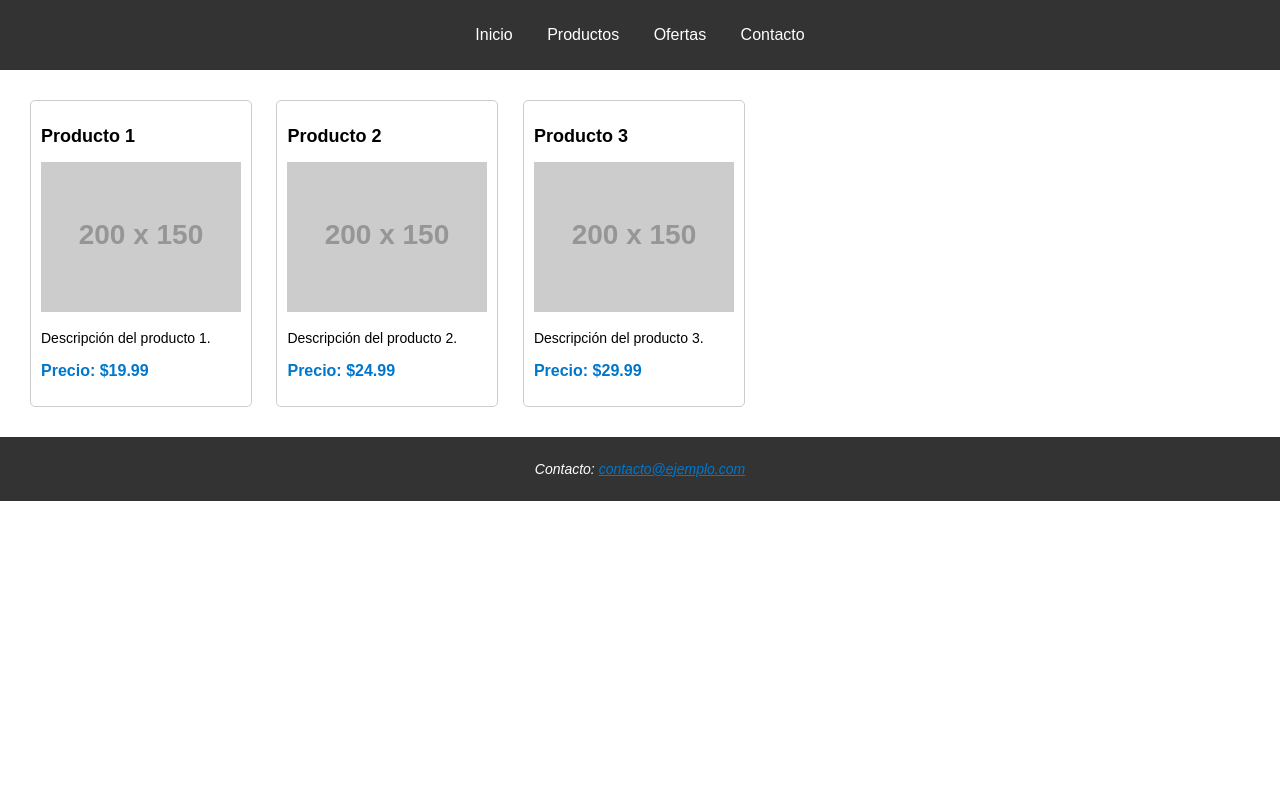
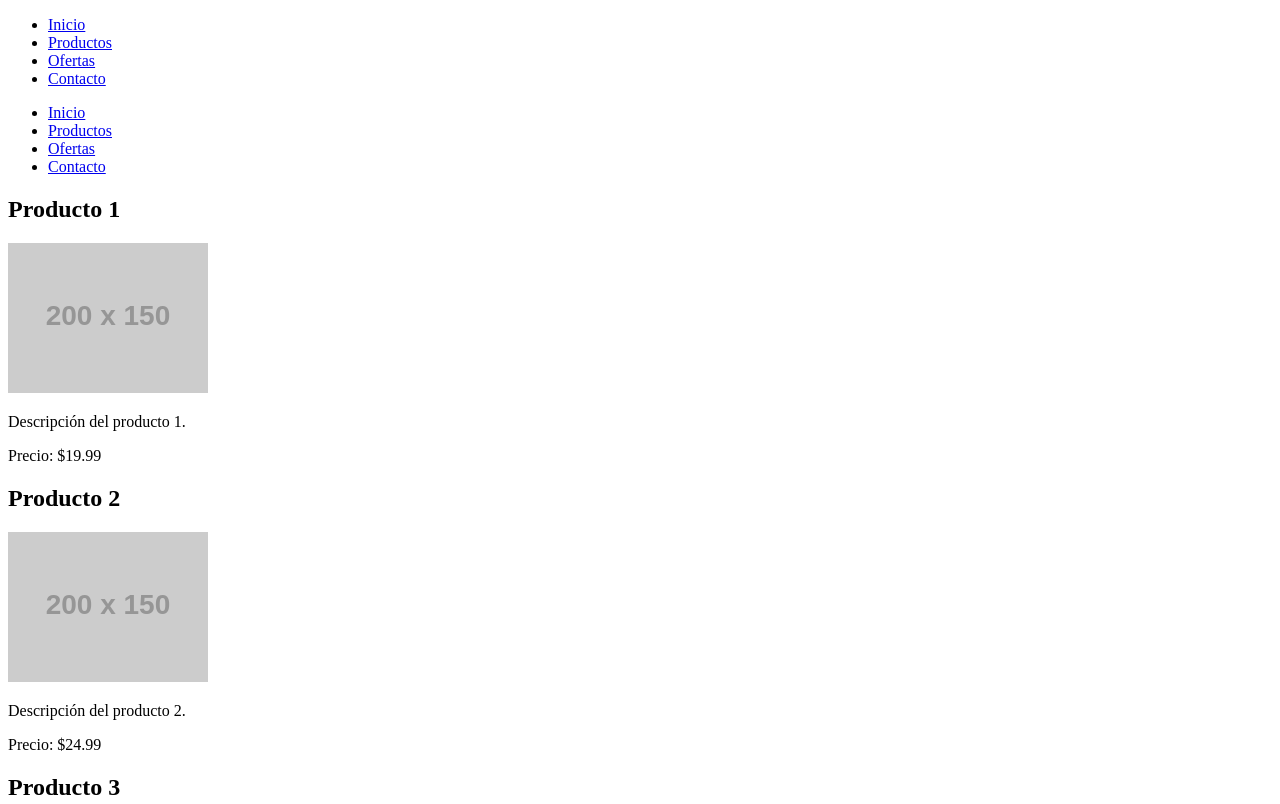
Before and after one commit to aranorj/material-de-practica-css, a website: page views/index.html in a window 1280 px wide. Shown: the top 804 px of the page. Drawn offline with Linux system fonts and the light colour scheme; placeholder pictures from the web are drawn by us.

Commit message:
solo html

```diff
--- a/public/css/styles.css
+++ /dev/null
@@ -1,78 +0,0 @@
-
-body {
-    font-family: Arial, sans-serif;
-    margin: 0;
-    padding: 0;
-}
-
-.header {
-    background-color: #333;
-    color: #fff;
-    padding: 10px;
-}
-
-.header__nav {
-    text-align: center;
-}
-
-.nav__list {
-    list-style: none;
-    padding: 0;
-}
-
-.nav__item {
-    display: inline;
-    margin: 0 15px;
-}
-
-.nav__link {
-    text-decoration: none;
-    color: #fff;
-}
-
-.main {
-    padding: 20px;
-}
-
-.product {
-    border: 1px solid #ccc;
-    border-radius: 5px;
-    padding: 10px;
-    margin: 10px;
-    display: inline-block;
-    width: 200px;
-}
-
-.product__title {
-    font-size: 18px;
-    font-weight: bold;
-}
-
-.product__image {
-    max-width: 100%;
-}
-
-.product__description {
-    font-size: 14px;
-}
-
-.product__price {
-    font-size: 16px;
-    font-weight: bold;
-    color: #0077cc;
-}
-
-.footer {
-    background-color: #333;
-    color: #fff;
-    padding: 10px;
-    text-align: center;
-}
-
-.footer__contact {
-    font-size: 14px;
-}
-
-.footer__contact-link {
-    color: #0077cc;
-}
--- a/views/index.html
+++ b/views/index.html
@@ -4,7 +4,6 @@
     <meta charset="UTF-8">
     <meta name="viewport" content="width=device-width, initial-scale=1.0">
     <title>Tienda de Ejemplo</title>
-    <link rel="stylesheet" href="/css/styles.css">
 </head>
 <body>
     <header class="header">
@@ -17,29 +16,40 @@
             </ul>
         </nav>
     </header>
-    <main class="main">
-        <article class="product">
-            <h1 class="product__title">Producto 1</h1>
-            <img src="https://via.placeholder.com/200x150" alt="Producto 1" class="product__image">
-            <p class="product__description">Descripción del producto 1.</p>
-            <p class="product__price">Precio: $19.99</p>
+    <body>
+        <header>
+            <nav>
+                <ul>
+                    <li><a href="#">Inicio</a></li>
+                    <li><a href="#">Productos</a></li>
+                    <li><a href="#">Ofertas</a></li>
+                    <li><a href="#">Contacto</a></li>
+                </ul>
+            </nav>
+        </header>
+        <main>
+            <article>
+                <h1>Producto 1</h1>
+                <img src="https://via.placeholder.com/200x150" alt="Producto 1">
+                <p>Descripción del producto 1.</p>
+                <p>Precio: $19.99</p>
             </article>
-        <article class="product">
-            <h1 class="product__title">Producto 2</h1>
-            <img src="https://via.placeholder.com/200x150" alt="Producto 2" class="product__image">
-            <p class="product__description">Descripción del producto 2.</p>
-            <p class="product__price">Precio: $24.99</p>
+            <article>
+                <h1>Producto 2</h1>
+                <img src="https://via.placeholder.com/200x150" alt="Producto 2">
+                <p>Descripción del producto 2.</p>
+                <p>Precio: $24.99</p>
             </article>
-        <article class="product">
-            <h1 class="product__title">Producto 3</h1>
-            <img src="https://via.placeholder.com/200x150" alt="Producto 3" class="product__image">
-            <p class="product__description">Descripción del producto 3.</p>
-            <p class="product__price">Precio: $29.99</p>
+            <article>
+                <h1>Producto 3</h1>
+                <img src="https://via.placeholder.com/200x150" alt="Producto 3">
+                <p>Descripción del producto 3.</p>
+                <p>Precio: $29.99</p>
             </article>
         </main>
-    <footer class="footer">
-        <address class="footer__contact">
-            <p>Contacto: <a href="mailto:contacto@ejemplo.com" class="footer__contact-link">contacto@ejemplo.com</a></p>
+        <footer>
+            <address>
+                <p>Contacto: <a href="mailto:contacto@ejemplo.com">contacto@ejemplo.com</a></p>
             </address>
         </footer>
     </body>
```
Lines whose indentation alone changed are shown as unchanged.
